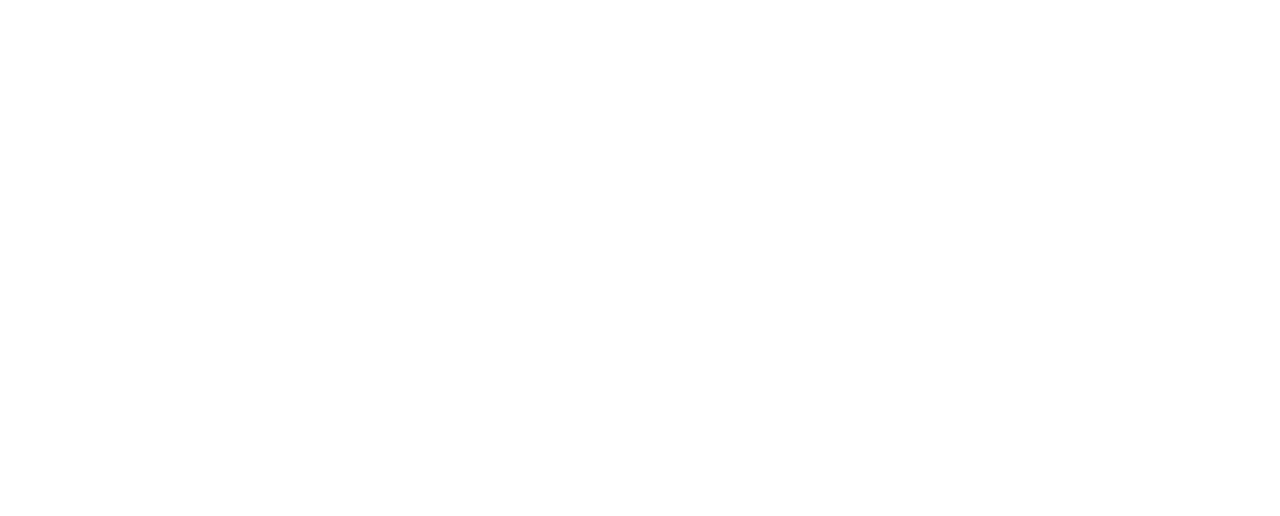
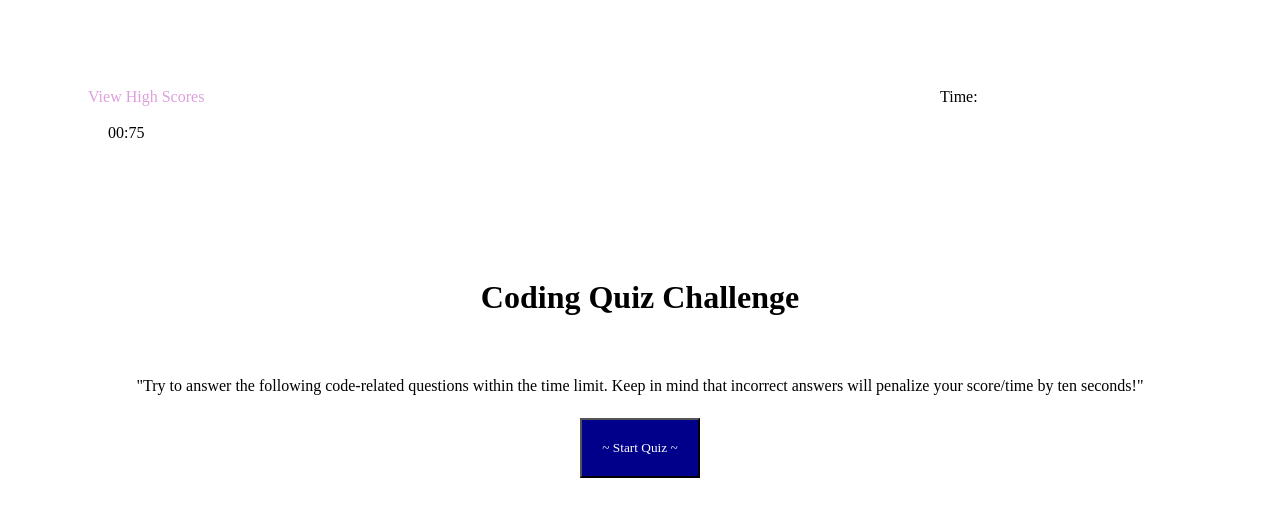
Before and after one commit to kitkatt17/Le-Quiz-Time, a plain HTML site: page Le-Quiz-Time-main/index.html in a window 1280 px wide. Drawn offline with Linux system fonts and the light colour scheme.

Commit message:
Add files via upload

```diff
--- a/Le-Quiz-Time-main/index.html
+++ b/Le-Quiz-Time-main/index.html
@@ -5,11 +5,28 @@
     <meta http-equiv="X-UA-Compatible" content="IE=edge">
     <meta name="viewport" content="width=device-width, initial-scale=1.0">
     <title>Document</title>
-    <script src="./assets/script.js"></script>
+    <link rel="stylesheet" href="assets/script.js"/>
+    <link rel="stylesheet" href="assets/style.css"/>
 </head>
 <body>
+    <header>
+        <aside class="high-scores">View High Scores<link src="highScores"/></aside>
 
+        <nav class="navDiv"> Time:</nav>
 
+        <div id="Timer">
+        <p id="timerDisplay">00:75</p>
+        </div>
 
+    </header>
+
+    <main>
+        <h1 class ="quiz-title">Coding Quiz Challenge</h1>
+        <p class="start-content">
+            "Try to answer the following code-related questions within the time limit. Keep in mind that incorrect answers will penalize your score/time by ten seconds!"
+        </p>
+        <button class="start-quiz">~ Start Quiz ~</button>
+
+    </main>
 </body>
 </html>
```
